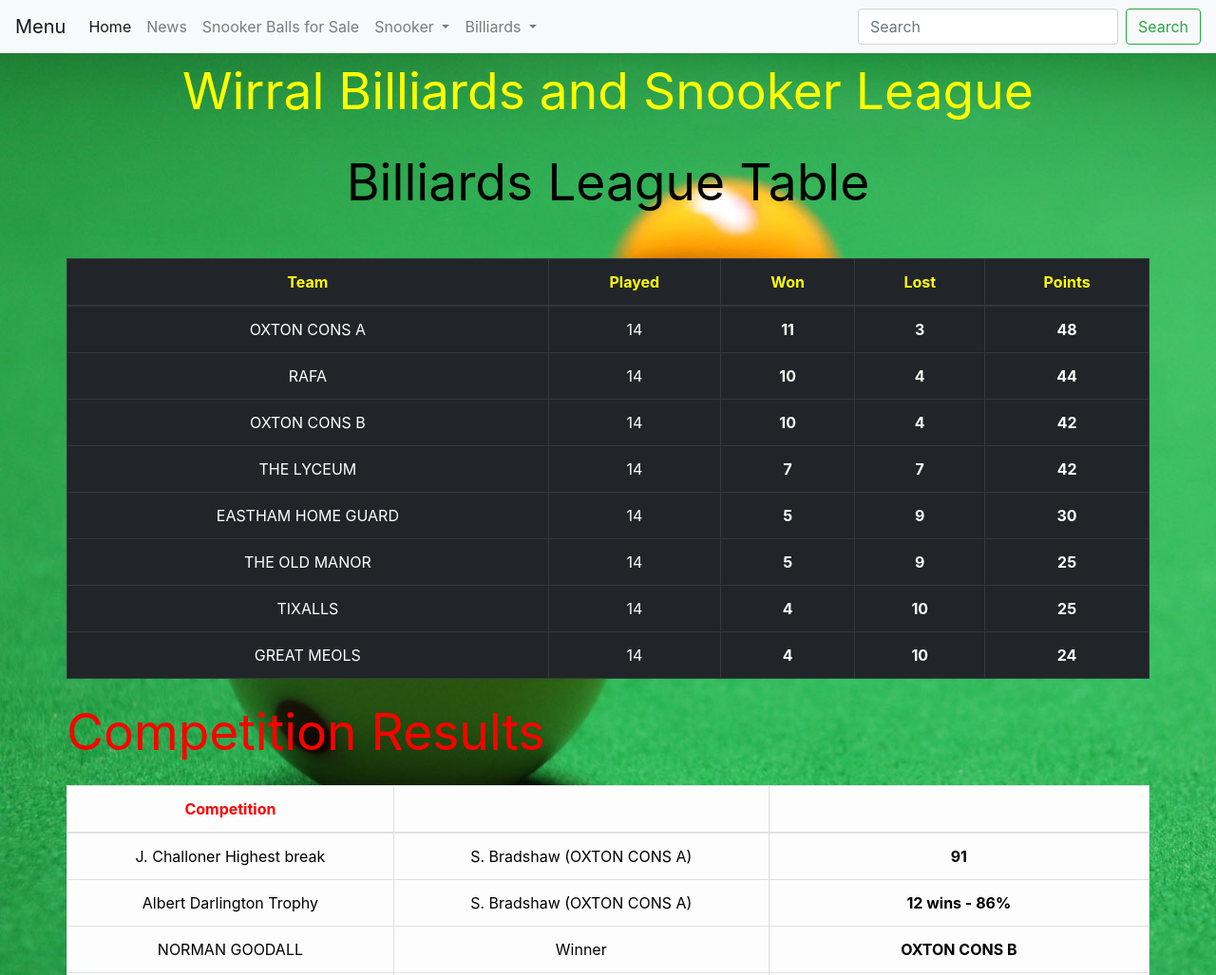
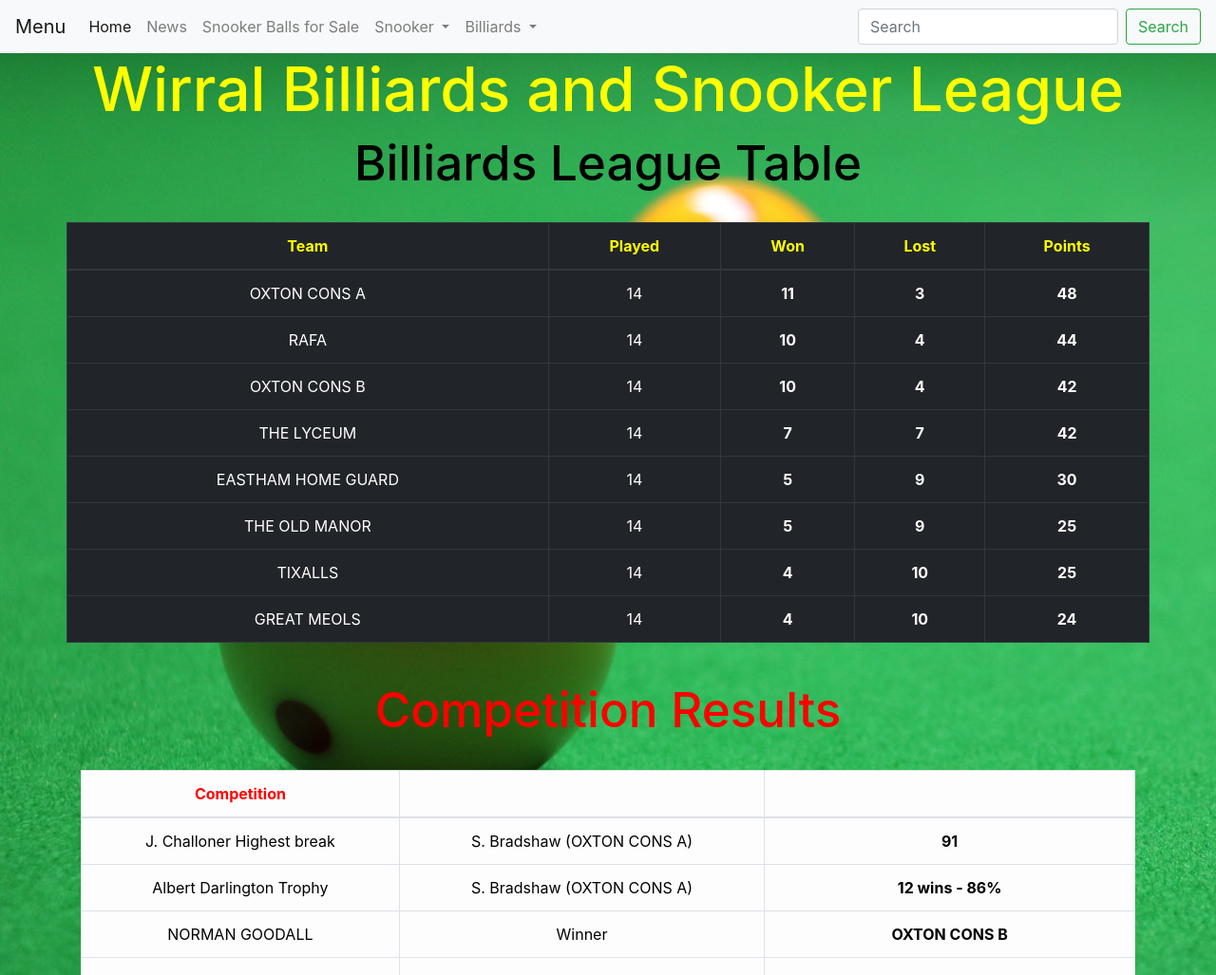
Before and after one commit to Antony-Cooke/WSL, a plain HTML site: page BilliardsTable.html in a window 1280 px wide. Shown: the top 1027 px of the page at 95% size. Drawn offline with nearby package versions, Linux system fonts and the light colour scheme.

Commit message:
Updated Billiards League Table

```diff
--- a/BilliardsTable.html
+++ b/BilliardsTable.html
@@ -5,7 +5,7 @@
   <title>Billards League Table</title>
   <!-- Required meta tags -->
   <meta charset="utf-8">
-  <meta name="viewport" content="width=device-width, initial-scale=1, shrink-to-fit=no">
+  <meta name="viewport" content="width=device-width, initial-scale=1">
 
   <!-- Bootstrap CSS -->
   <link rel="stylesheet" href="https://maxcdn.bootstrapcdn.com/bootstrap/4.0.0/css/bootstrap.min.css" integrity="sha384-Gn5384xqQ1aoWXA+058RXPxPg6fy4IWvTNh0E263XmFcJlSAwiGgFAW/dAiS6JXm"
@@ -102,10 +102,10 @@
     <div class='container'>
       <div class='row'>
         <div class='col-sm-12'>
-          <p style="text-align:center; color:yellow; font-size: 40pt"> Wirral Billiards and Snooker League</p>
+          <h1 style="text-align:center; color:yellow; font-size: 5vw"> Wirral Billiards and Snooker League</h1>
         </div>
         <div class='col-sm-12'>
-          <p style="text-align:center; color:black; font-size: 40pt"> Billiards League Table</p>
+          <h1 style="text-align:center; color:black; font-size: 4vw"> Billiards League Table</h1>
         </div>
         <div class='col-sm-12'>
           <br>
@@ -179,16 +179,20 @@
             </tr>
           </tbody>
         </table>
+      </div>
       <div class='col-xs-12' 'col-sm-12'>
         <br>
       </div>
       <div class='col-xs-12' 'col-sm-12'>
-          <p style="text-align:center; color:red; font-size: 40pt"> Competition Results</p>
+        <h2 style="text-align:center; color:red; font-size: 4vw"> Competition Results</h2>
+      </div>
+      <div class='col-xs-12' 'col-sm-12'>
+          <br>
         </div>
       <table class="table table-bordered table-light table-hover" 'col-xs-4' 'col-sm-12' style="text-align:center; color: black">
         <thead>
           <tr style="color: red">
-              <th > Competition</th>
+            <th> Competition</th>
             <th></th>
             <th></th>
           </tr>
@@ -234,7 +238,6 @@
             <td>Runner Up</td>
             <th>TIXALLS</th>
           </tr>
-
           <tr>
             <td>Eric Hodges Individual</td>
             <td>Winner</td>
@@ -258,7 +261,6 @@
         </tbody>
       </table>
     </div>
-    </div>
 
     <!-- Optional JavaScript -->
     <!-- jQuery first, then Popper.js, then Bootstrap JS -->
```
Lines whose indentation alone changed are shown as unchanged.
